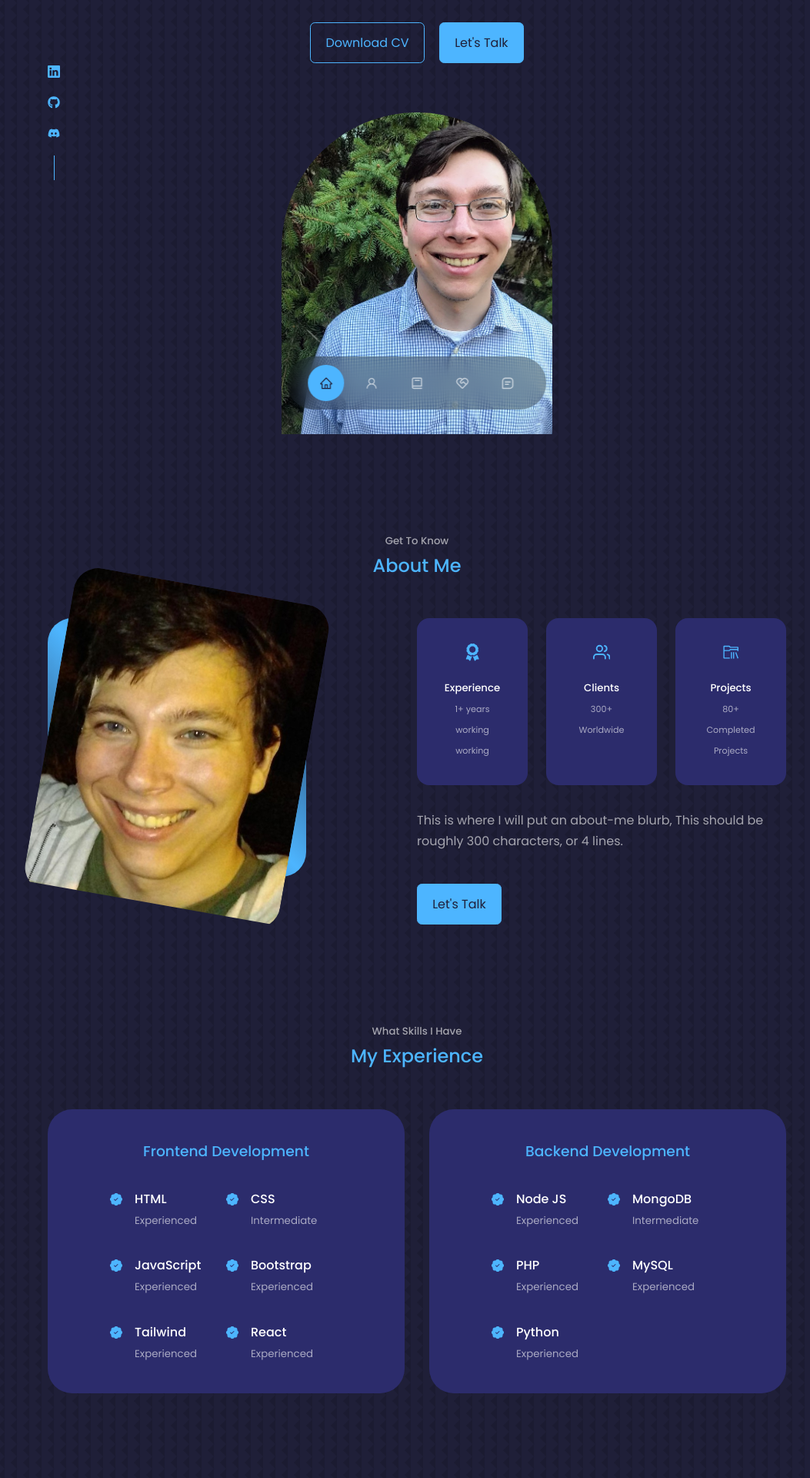
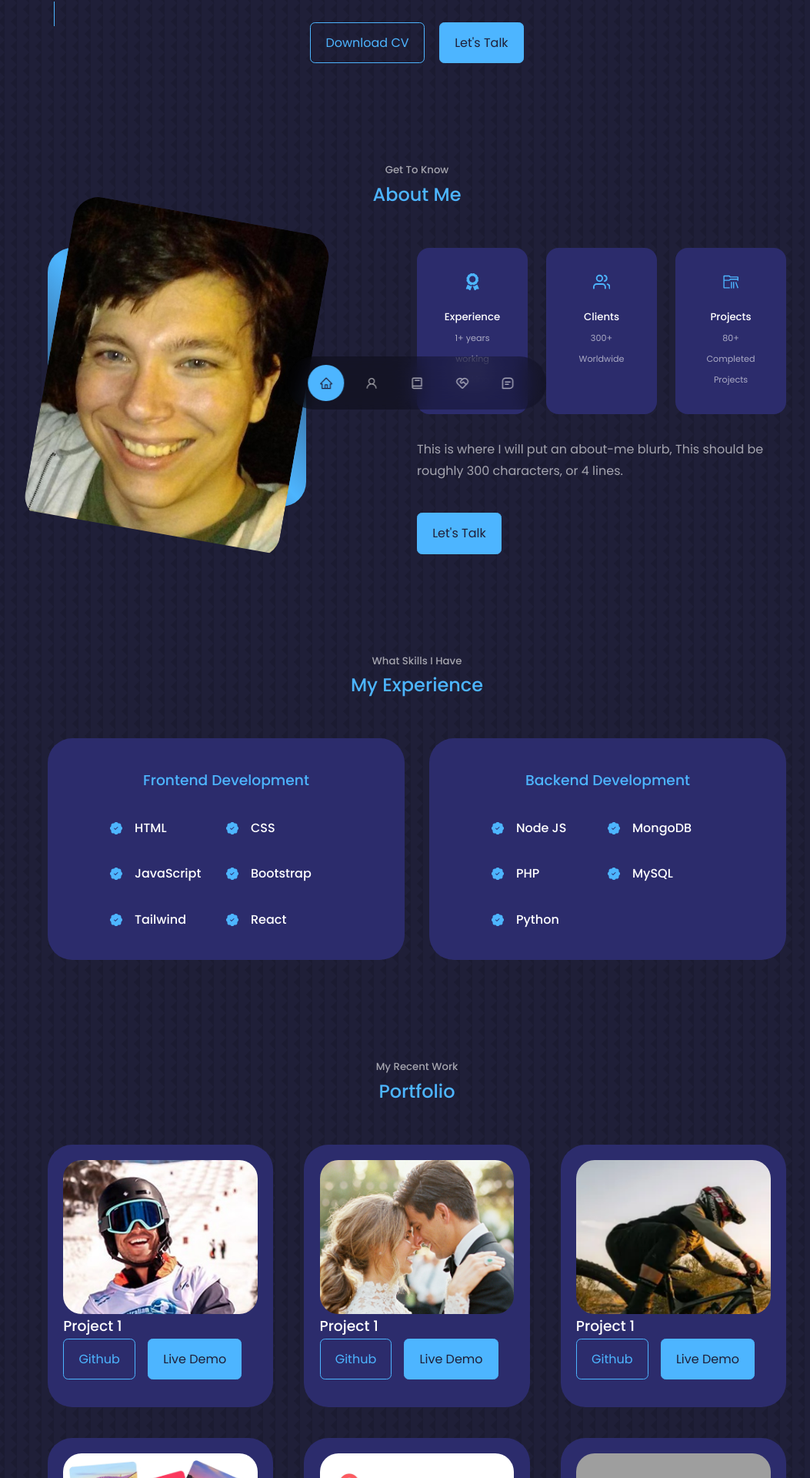
Before and after one commit to DKilian14/Dan-Kilian-Website-Portfolio, a React (Create React App) app: page / in a window 1280 px wide. Shown: the part 236-2156 px from the top of the page at 77% size, without its empty margins (98-1151 px from the left). Built offline with nearby package versions, Linux system fonts and the light colour scheme; grey boxes are pictures that could not be loaded.

Commit message:
removing the header image and the space it left behind

```diff
--- a/src/App.jsx
+++ b/src/App.jsx
@@ -19,7 +19,7 @@ const App = () => {
         <Nav />
         <About />
         <Experience />
-        <Services />
+        {/* <Services /> */}
         <Portfolio />
         {/* <Testimonials /> */}
         <Contact />
--- a/src/components/experience/Experience.jsx
+++ b/src/components/experience/Experience.jsx
@@ -21,42 +21,42 @@ const Experience = () => {
               <BsPatchCheckFill className={patchCheckFill} />
               <div>
                 <h4>HTML</h4>
-                <small className='text-light'>Experienced</small>
+                {/* <small className='text-light'>Experienced</small> */}
               </div>
             </article>
             <article className='experience__details'>
               <BsPatchCheckFill className={patchCheckFill} />
               <div>
                 <h4>CSS</h4>
-                <small className='text-light'>Intermediate</small>
+                {/* <small className='text-light'>Intermediate</small> */}
               </div>
             </article>
             <article className='experience__details'>
               <BsPatchCheckFill className={patchCheckFill}  />
               <div>
                 <h4>JavaScript</h4>
-                <small className='text-light'>Experienced</small>
+                {/* <small className='text-light'>Experienced</small> */}
               </div>
             </article>
             <article className='experience__details'>
               <BsPatchCheckFill className={patchCheckFill}  />
               <div>
                 <h4>Bootstrap</h4>
-                <small className='text-light'>Experienced</small>
+                {/* <small className='text-light'>Experienced</small> */}
               </div>
             </article>
             <article className='experience__details'>
               <BsPatchCheckFill className={patchCheckFill}  />
               <div>
                 <h4>Tailwind</h4>
-                <small className='text-light'>Experienced</small>
+                {/* <small className='text-light'>Experienced</small> */}
               </div>
             </article>
             <article className='experience__details'>
               <BsPatchCheckFill className={patchCheckFill}  />
               <div>
                 <h4>React</h4>
-                <small className='text-light'>Experienced</small>
+                {/* <small className='text-light'>Experienced</small> */}
               </div>
             </article>
           </div>
@@ -72,35 +72,35 @@ const Experience = () => {
               <BsPatchCheckFill className={patchCheckFill}  />
               <div>
                 <h4>Node JS</h4>
-                <small className='text-light'>Experienced</small>
+                {/* <small className='text-light'>Experienced</small> */}
               </div>
             </article>
             <article className='experience__details'>
               <BsPatchCheckFill className={patchCheckFill}  />
               <div>
                 <h4>MongoDB</h4>
-                <small className='text-light'>Intermediate</small>
+                {/* <small className='text-light'>Intermediate</small> */}
               </div>
             </article>
             <article className='experience__details'>
               <BsPatchCheckFill className={patchCheckFill}  />
               <div>
                 <h4>PHP</h4>
-                <small className='text-light'>Experienced</small>
+                {/* <small className='text-light'>Experienced</small> */}
               </div>
             </article>
             <article className='experience__details'>
               <BsPatchCheckFill className={patchCheckFill}  />
               <div>
                 <h4>MySQL</h4>
-                <small className='text-light'>Experienced</small>
+                {/* <small className='text-light'>Experienced</small> */}
               </div>
             </article>
             <article className='experience__details'>
               <BsPatchCheckFill className={patchCheckFill}  />
               <div>
                 <h4>Python</h4>
-                <small className='text-light'>Experienced</small>
+                {/* <small className='text-light'>Experienced</small> */}
               </div>
             </article>
           </div>
--- a/src/components/header/Header.jsx
+++ b/src/components/header/Header.jsx
@@ -16,9 +16,9 @@ const Header = () => {
         <CTA />
         <HeaderSocial />
 
-        <div className="me">
+        {/* <div className="me">
           <img src={ME} alt="me" />
-        </div>
+        </div> */}
 
         {/* <a href="#contact" className='scroll__down'>Scroll Down</a> */}
       </div>
--- a/src/components/header/header.css
+++ b/src/components/header/header.css
@@ -1,12 +1,12 @@
 header {
-    height: 100vh;
+    /* height: 100vh; */
     padding-top: 7rem;
     overflow: hidden;
 }
 
 .header__container {
     text-align: center;
-    height: 100%;
+    /* height: 100%; */
     position: relative;
 }
 
@@ -26,7 +26,7 @@ header {
     gap: 0.8rem;
     position: absolute;
     left: 0;
-    /* bottom: 3rem; */
+    bottom: 3rem;
 }
 
 .header__socials::after {
--- a/src/components/portfolio/portfolio.css
+++ b/src/components/portfolio/portfolio.css
@@ -20,6 +20,7 @@
 .portfolio__item-image {
     border-radius: 1.5rem;
     overflow: hidden;
+    height: 200px;
 }
 
 .portfolio__item-image h3 {
```
